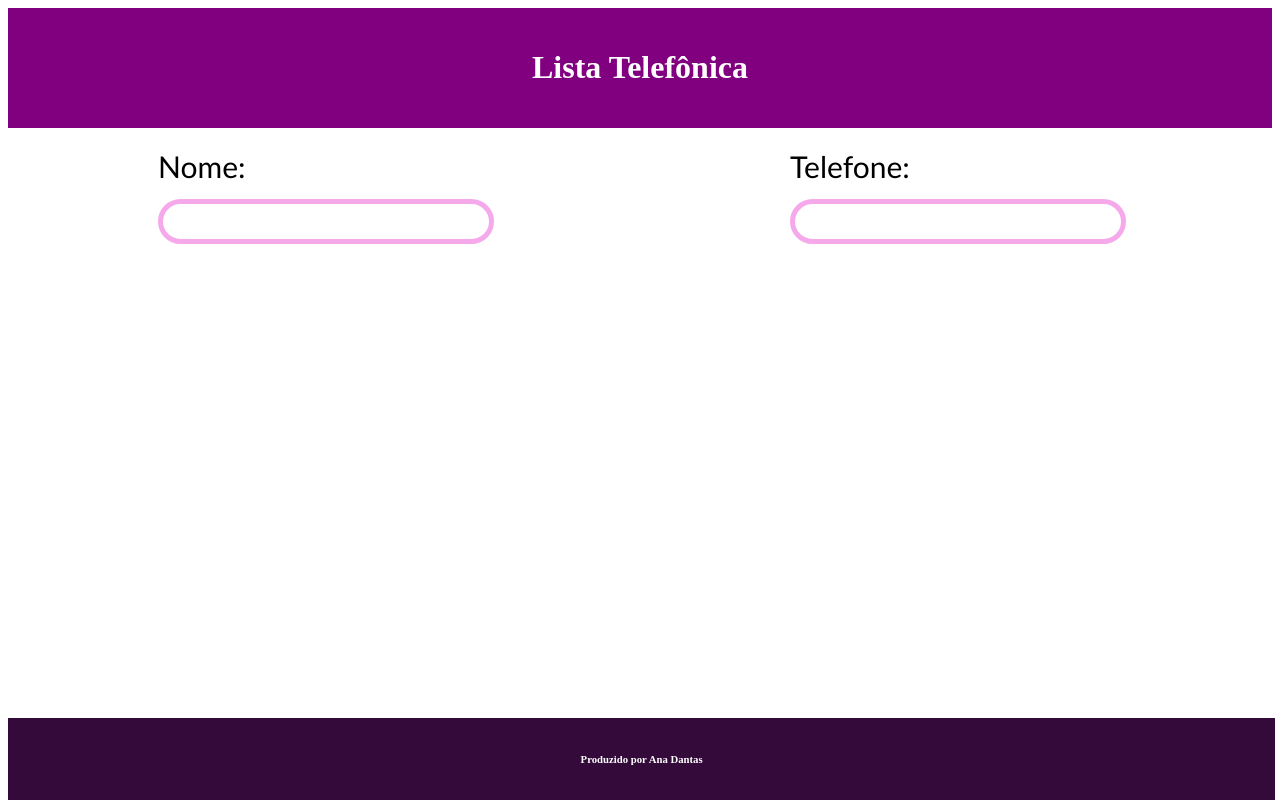
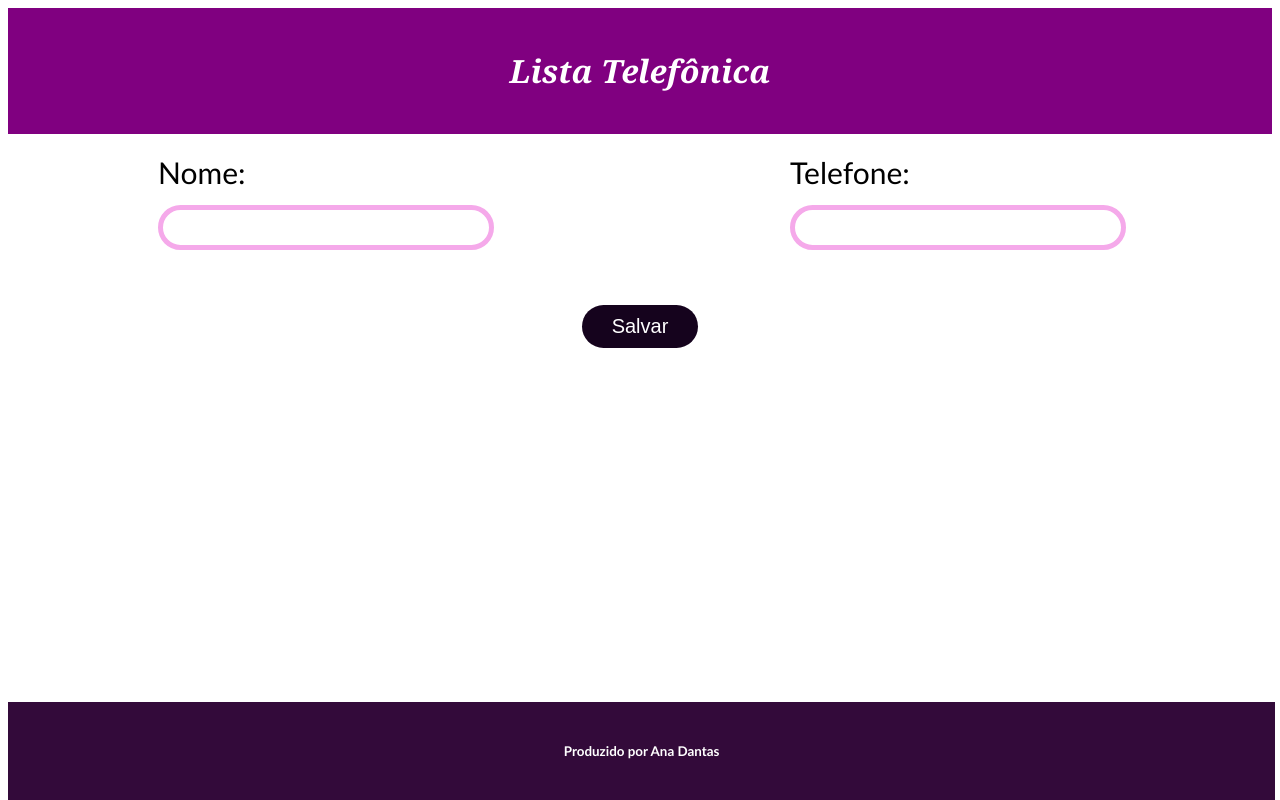
Before and after one commit to unknownghoste/ListaTelefonica-PTAC1, a React (Vite) app: page / in a window 1280 px wide. Built offline with nearby package versions, Linux system fonts and the light colour scheme.

Commit message:
ajustes input e button

```diff
--- a/globals.css
+++ b/globals.css
@@ -3,6 +3,8 @@
     color: white;
     padding: 20px 0;
     text-align: center;
+    font-style: oblique;
+    font-family:Georgia, 'Times New Roman', Times, serif;
 }
 
 .footer {
@@ -13,6 +15,8 @@
     width: 99%;
     bottom: 0;
     text-align: center;
+    font-size: 20px;
+    font-family: 'Gill Sans', 'Gill Sans MT', Calibri, 'Trebuchet MS', sans-serif;
   }
 
 
@@ -50,3 +54,26 @@
     outline: none;
     border-color: #007bff;
   }
+
+  .button-wrapper {
+    text-align: center; /* Centraliza o botão */
+    margin-top: 50px; /* Adiciona um espaço entre os inputs e o botão */
+  }
+
+  button {
+    font-size: 20px;
+    padding: 10px 30px;
+    border-radius: 30px;
+    border: none;
+    background-color: #15031d;
+    color: white;
+    cursor: pointer;
+  }
+
+  button:focus {
+    outline: none;
+  }
+
+  button:hover {
+    background-color: #0056b3;
+  }
--- a/src/components/Main.jsx
+++ b/src/components/Main.jsx
@@ -34,6 +34,9 @@ export default function Main(){
                     />
                 </div>
             </form>
+            <div className='button-wrapper'>
+                 <button type="button" onClick={registrar}>Salvar</button>
+                </div>
         </main>
     );
 }
```
Also changed, not shown: trash.txt.
